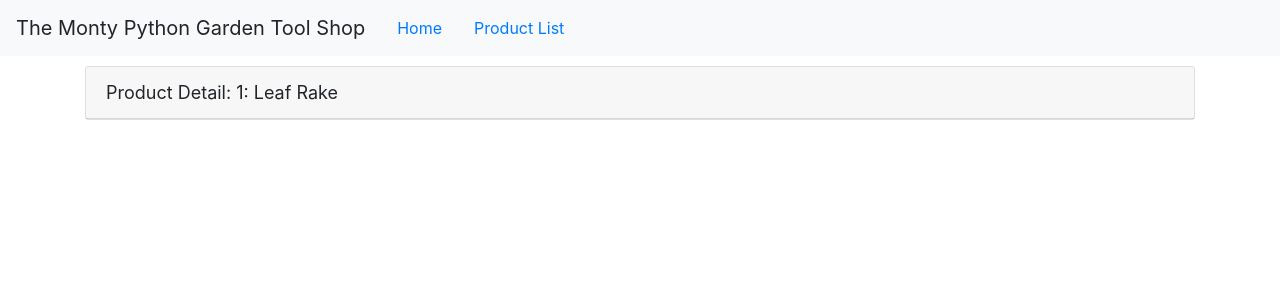
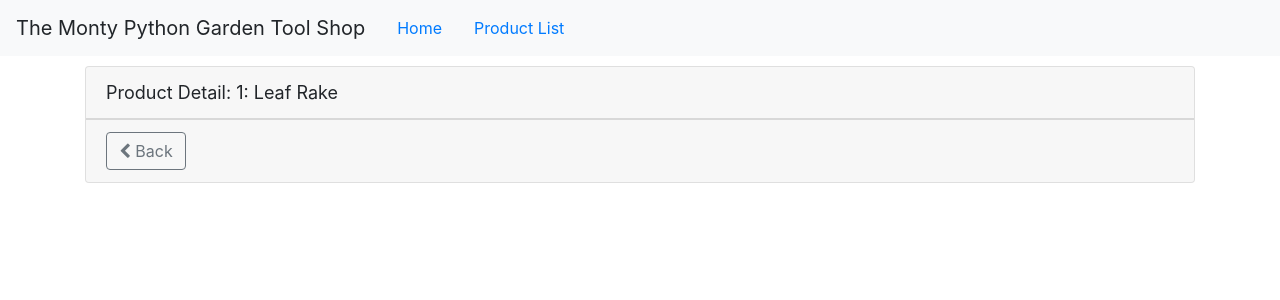
Before and after one commit to akexinad/first-angular, an Angular app in the folder Angular-GettingStarted/APM-Start/: page /products/1 in a window 1280 px wide. Shown: the top 300 px of the page. Built offline with nearby package versions, Linux system fonts and the light colour scheme.

Commit message:
activating a route with code

```diff
--- a/Angular-GettingStarted/APM-Start/src/app/products/product-detail.component.html
+++ b/Angular-GettingStarted/APM-Start/src/app/products/product-detail.component.html
@@ -5,4 +5,14 @@
   <div class="card-header">
     {{ pageTitle + ': ' + product.productName }}
   </div>
+  <div class="card-footer">
+    <button
+      class="btn btn-outline-secondary"
+      (click)='onBack()'
+      style='width:80px'
+    >
+      <i class="fa fa-chevron-left"></i>
+      Back
+    </button>
+  </div>
 </div>
--- a/Angular-GettingStarted/APM-Start/src/app/products/product-detail.component.ts
+++ b/Angular-GettingStarted/APM-Start/src/app/products/product-detail.component.ts
@@ -1,5 +1,5 @@
 import { Component, OnInit } from '@angular/core';
-import { ActivatedRoute } from "@angular/router";
+import { ActivatedRoute, Router } from "@angular/router";
 
 import IProduct from "./productInterface";
 
@@ -12,7 +12,8 @@
   pageTitle: string = 'Product Detail';
   product: IProduct;
 
-  constructor(private route: ActivatedRoute) { }
+  constructor(private route: ActivatedRoute,
+              private router: Router) { }
 
   ngOnInit() {
     let id = +this.route.snapshot.paramMap.get('id');
@@ -28,4 +29,8 @@
       "imageUrl": "assets/images/leaf_rake.jpg"
     }
   }
+
+  onBack(): void {
+    this.router.navigate(['/products']);
+  }
 }
```
